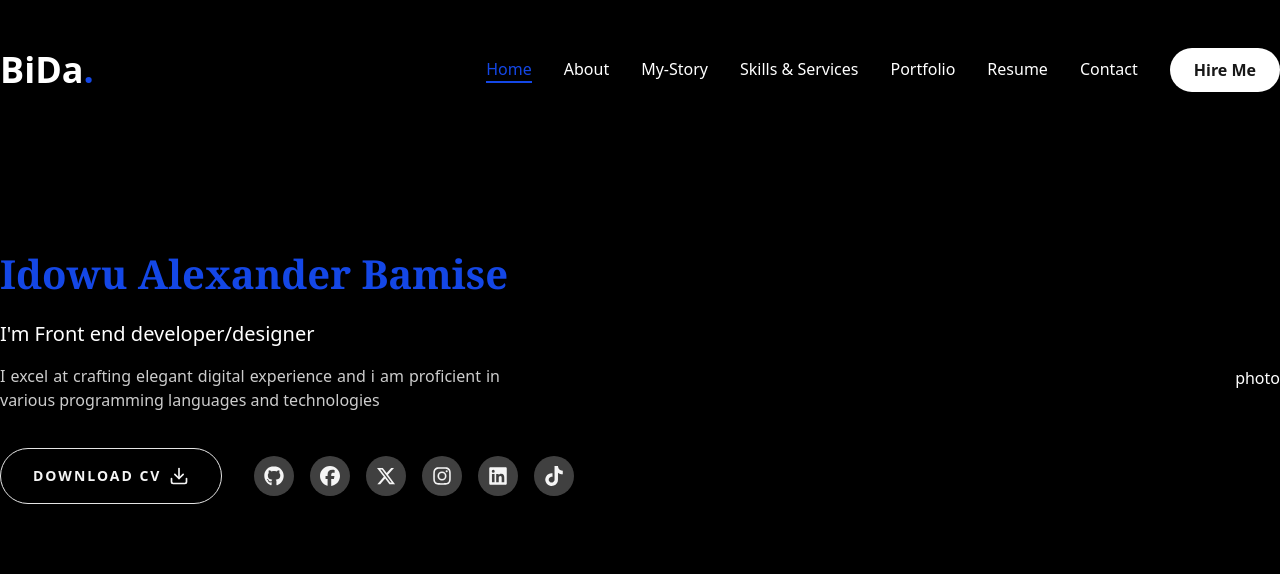
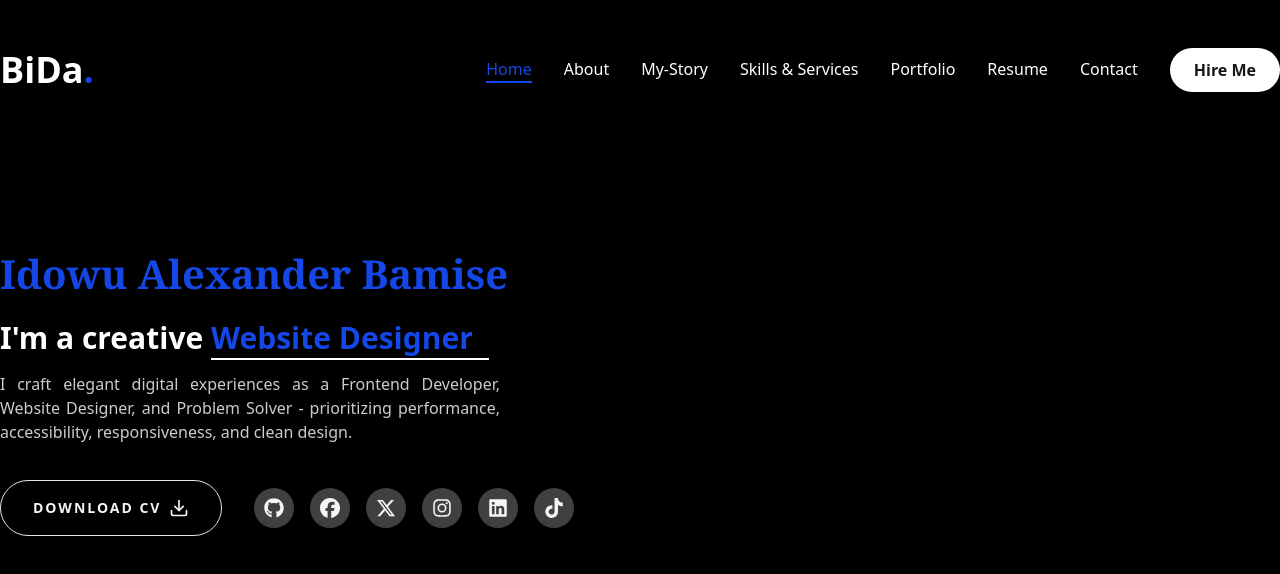
Before and after one commit to Bida3443/Bida-dev, a Next.js app: page / in a window 1280 px wide. Shown: the top 574 px of the page. Built offline with nearby package versions, Linux system fonts and the light colour scheme.

Commit message:
My Porfolio

```diff
--- a/app/page.tsx
+++ b/app/page.tsx
@@ -2,6 +2,8 @@
 import {Button} from "@/components/ui/button";
 import {FiDownload} from "react-icons/fi";
 import Social from "@/components/social";
+import HeroTitle from "@/components/HeroTitle";
+import Photo from "@/components/Photo";
 
 export default function Home() {
   return (
@@ -11,8 +13,10 @@ export default function Home() {
           <div className="text-center xl:text-left">
 
             <h1 className="h1 mb-6 text-blue-700 ">Idowu Alexander Bamise</h1>
-            <span className="text-xl mb-20">I'm Front end developer/designer</span>
-            <p className="max-w-125 mb-9 mt-4 text-white/80 text-justify">I excel at crafting elegant digital experience and i am proficient in various programming languages and technologies</p>
+            <span className="text-xl mb-20">
+              <HeroTitle/>
+            </span>
+            <p className=" max-w-125  mb-9 mt-4 text-white/80 text-justify">I craft elegant digital experiences as a Frontend Developer, Website Designer, and Problem Solver - prioritizing performance, accessibility, responsiveness, and clean design.</p>
             <div className="flex flex-col xl:flex-row items-center gap-8">
               <Button
               variant="outline"
@@ -26,7 +30,9 @@ export default function Home() {
               </div>
             </div>
           </div>
-          <div>photo</div>
+          <div>
+            <Photo/>
+          </div>
         </div>
       </div>
 
--- /dev/null
+++ b/components/HeroTitle.tsx
@@ -0,0 +1,27 @@
+"use client";
+
+import { Typewriter } from "react-simple-typewriter";
+
+export default function HeroTitle() {
+  return (
+    <h1 className="text-3xl font-bold">
+      I'm a creative {" "}
+      <span className="text-blue-700 border-b-2 border-white">
+        <Typewriter
+          words={[
+            "Frontend Developer",
+            "Website Designer",
+            "Problem Solver",
+
+          ]}
+          loop
+          cursor
+          cursorStyle="|"
+          typeSpeed={80}
+          deleteSpeed={50}
+          delaySpeed={1500}
+        />
+      </span>
+    </h1>
+  );
+}
--- /dev/null
+++ b/components/Photo.tsx
@@ -0,0 +1,23 @@
+import {motion} from "framer-motion"
+import Image from "next/image"
+import Bida from "../../Bida-dev/public/Bida.png"
+
+
+export default function Photo () {
+    return(
+        <div className="w-full h-full relative">
+            <motion.div>
+            <div className=" xl:">
+                <Image
+                priority
+                quality={100}
+                fill
+                src={Bida}
+                alt=""
+
+                />
+            </div>
+        </motion.div>
+        </div>
+    )
+}
--- a/components/social.tsx
+++ b/components/social.tsx
@@ -12,7 +12,7 @@ const social = [
                 </svg>
         ),
         text: "Github",
-        Link: "#"
+        Link: "https://github.com/Bida3443"
     },
     {
         svg: (
@@ -69,7 +69,7 @@ const social = [
             <svg
             xmlns="http://www.w3.org/2000/svg"
             viewBox="0 0 448 512"
-            className="stroke-white fill-white"
+            className="stroke-blue fill-blue"
             ><path d="M448.5 209.9c-44 .1-87-13.6-122.8-39.2l0 178.7c0 33.1-10.1 65.4-29 92.6s-45.6 48-76.6 59.6-64.8 13.5-96.9 5.3-60.9-25.9-82.7-50.8-35.3-56-39-88.9 2.9-66.1 18.6-95.2 40-52.7 69.6-67.7 62.9-20.5 95.7-16l0 89.9c-15-4.7-31.1-4.6-46 .4s-27.9 14.6-37 27.3-14 28.1-13.9 43.9 5.2 31 14.5 43.7 22.4 22.1 37.4 26.9 31.1 4.8 46-.1 28-14.4 37.2-27.1 14.2-28.1 14.2-43.8l0-349.4 88 0c-.1 7.4 .6 14.9 1.9 22.2 3.1 16.3 9.4 31.9 18.7 45.7s21.3 25.6 35.2 34.6c19.9 13.1 43.2 20.1 67 20.1l0 87.4z"/>
             </svg>
         ),
@@ -98,7 +98,7 @@ export default function Socials() {
             rounded-full
             bg-neutral-700
             transition-all duration-300
-            hover:bg-blue-600"
+            hover:bg-blue-600 "
         >
             {/* <span>{item.text}</span> */}
             <span className="w-5 h-5
@@ -106,7 +106,7 @@ export default function Socials() {
             transition-colors duration-300
             group-hover:text-white
             [&>svg]:w-full [&>svg]:h-full
-            [&>svg]:fill-current">{item.svg}</span>
+            [&>svg]:fill-current ">{item.svg}</span>
 
 
         </Link>
--- a/package.json
+++ b/package.json
@@ -23,6 +23,7 @@
     "react": "19.2.3",
     "react-dom": "19.2.3",
     "react-icons": "^5.5.0",
+    "react-simple-typewriter": "^5.0.1",
     "tailwind-merge": "^3.4.0"
   },
   "devDependencies": {
```
Also changed, not shown: public/Bida.png (added), 1 other file (tests, documents, lock files or other folders).
